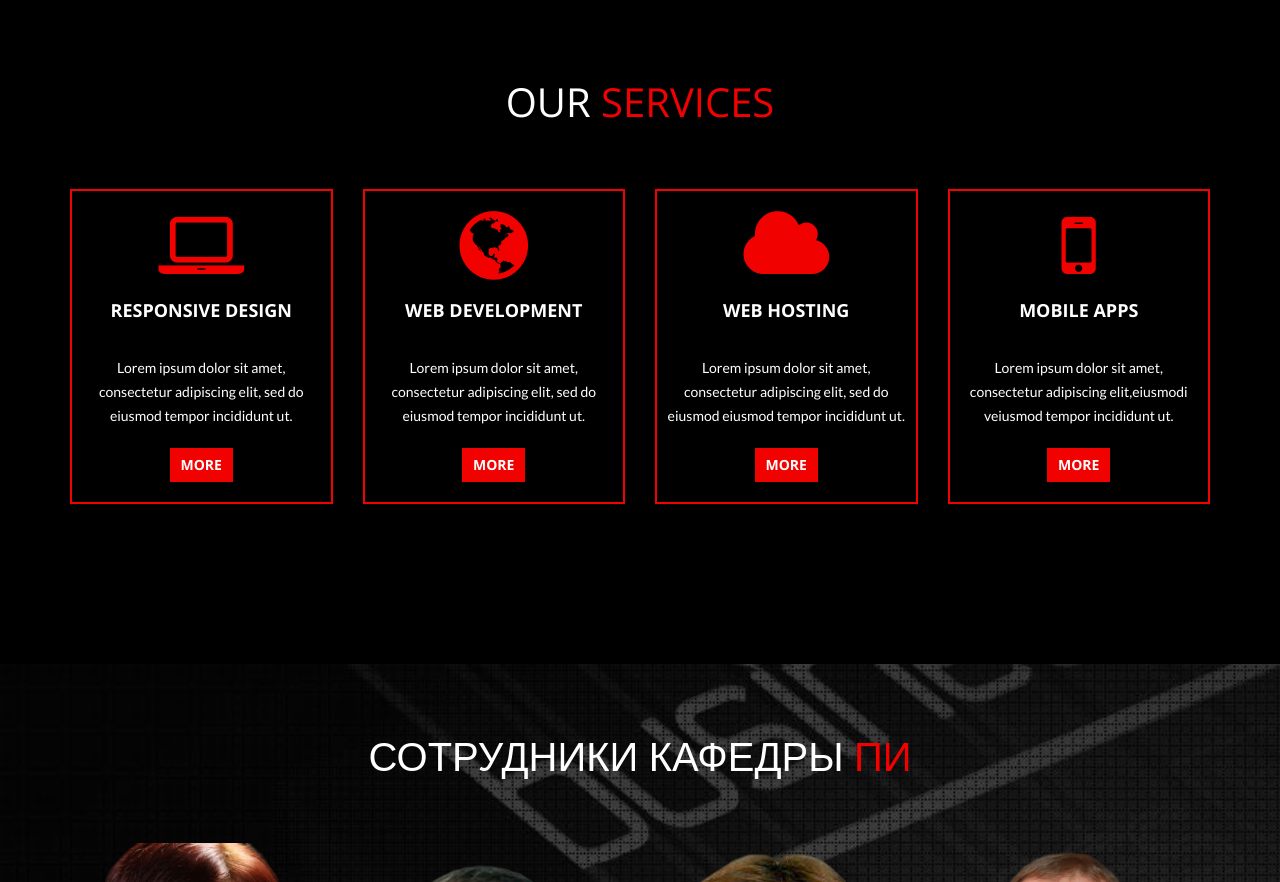
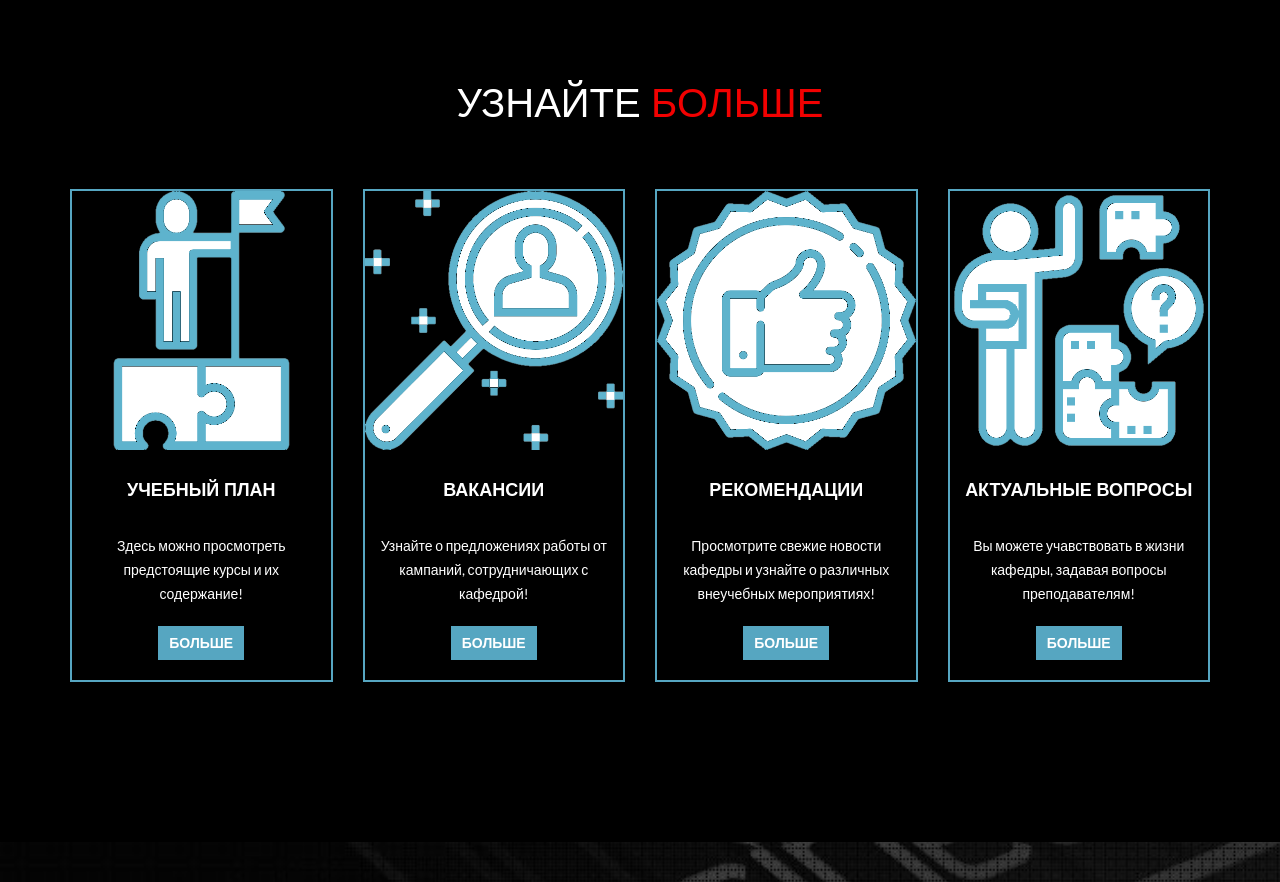
Before and after one commit to BlackJack-hub/Bond_Site, a plain HTML site: page шаблон сайта/index.html in a window 1280 px wide. Shown: the part 700-1582 px from the top of the page. Drawn offline with nearby package versions, Linux system fonts and the light colour scheme; some packages are replaced by stand-ins of ours.

Commit message:
Services done

```diff
--- a/шаблон сайта/index.html
+++ b/шаблон сайта/index.html
@@ -119,12 +119,13 @@
 
 </section>
 <!--SERVICES AREA-->
+<!--DONE!-->
 <section id="service">
 	<div class="container">
 		<div class="row">
 			<div class="col-md-12  wow bounce">
 				<div class="section-heading text-center text-uppercase  wow bounceInUp">
-					<h2>OUR <span>SERVICeS</span></h2>
+					<h2>УЗНАЙТЕ <span>БОЛЬШЕ</span></h2>
 				</div>
 			</div>
 		</div>
@@ -132,49 +133,50 @@
 
 	<div class="container">
 		<div class="row">
-			<div class="col-sm-6 col-md-3  wow bounceIn">
+			<div class="col-sm-6 col-md-3 wow pulse">
 				<div class="single-item text-center">
-					<i class="fa fa-laptop"></i>
-					<h4 class="text-uppercase">Responsive Design</h4>
+					<img src="img/studyplan1.png" alt="">
+					<p></p>
+					<h4 class="text-uppercase">УЧЕБНЫЙ ПЛАН</h4>
 
-					<p>Lorem ipsum dolor sit amet, consectetur adipiscing elit, sed do eiusmod tempor incididunt ut.</p>
-					<a href="#" class="btn btn-red text-uppercase">more</a>
+					<p>Здесь можно просмотреть предстоящие курсы и их содержание!</p>
+					<a href="#" class="btn btn-aqua text-uppercase">больше</a>
+				</div>
+			</div>
+			<div class="col-sm-6 col-md-3 wow shake">
+				<div class="single-item text-center">
+					<img src="img/vacancy.png" alt="">
+					<p></p>
+					<h4 class="text-uppercase">ВАКАНСИИ</h4>
+
+					<p>Узнайте о предложениях работы от кампаний, сотрудничающих с кафедрой!</p>
+					<a href="#" class="btn btn-aqua text-uppercase">больше</a>
 				</div>
 			</div>
 			<div class="col-sm-6 col-md-3 wow bounceInUp">
 				<div class="single-item text-center">
-					<i class="fa fa-globe"></i>
-					<h4 class="text-uppercase">Web Development</h4>
+					<img src="img/recommned1.png" alt="">
+					<p></p>
+					<h4 class="text-uppercase">РЕКОМЕНДАЦИИ</h4>
 
-					<p>Lorem ipsum dolor sit amet, consectetur adipiscing elit, sed do eiusmod tempor incididunt ut.</p>
-					<a href="#" class="btn btn-red text-uppercase">more</a>
+					<p>Просмотрите свежие новости кафедры и узнайте о различных внеучебных мероприятиях!</p>
+					<a href="#" class="btn btn-aqua text-uppercase">больше</a>
 				</div>
 			</div>
-			<div class="col-sm-6 col-md-3 wow pulse">
+			<div class="col-sm-6 col-md-3  wow bounceIn">
 				<div class="single-item text-center">
-					<i class="fa fa-cloud"></i>
-					<h4 class="text-uppercase">Web hosting</h4>
+					<img src="img/question1.png" alt="">
+					<p></p>
+					<h4 class="text-uppercase">АКТУАЛЬНЫЕ ВОПРОСЫ</h4>
 
-					<p>Lorem ipsum dolor sit amet, consectetur adipiscing elit, sed do eiusmod eiusmod tempor incididunt
-						ut.</p>
-					<a href="#" class="btn btn-red text-uppercase">more</a>
-				</div>
-			</div>
-			<div class="col-sm-6 col-md-3 wow shake">
-				<div class="single-item text-center">
-					<i class="fa fa-mobile"></i>
-					<h4 class="text-uppercase">Mobile Apps</h4>
-
-					<p>Lorem ipsum dolor sit amet, consectetur adipiscing elit,eiusmodi veiusmod tempor incididunt
-						ut.</p>
-					<a href="#" class="btn btn-red text-uppercase">more</a>
+					<p>Вы можете учавствовать в жизни кафедры, задавая вопросы преподавателям!</p>
+					<a href="#" class="btn btn-aqua text-uppercase">больше</a>
 				</div>
 			</div>
 		</div>
 	</div>
 </section>
 <!--team section-->
-<!--Test 1-->
 <section id="team">
 	<div class="container">
 		<div class="section-heading text-center text-uppercase wow  wow bounceInRight">
--- a/шаблон сайта/style.css
+++ b/шаблон сайта/style.css
@@ -206,7 +206,7 @@ header .navbar {
 }
 
 .single-item {
-	border: 2px solid #f20101;
+	border: 2px solid #56a6c1;
 	margin-top: 50px;
 	transition: all 0.6s;
 }
@@ -231,6 +231,15 @@ header .navbar {
 	margin-bottom: 20px;
 	padding: 6px 10px;
 	background-color: #f20101;
+	border-radius: 0;
+	font-weight: 700;
+	color: #fff;
+}
+
+.single-item a.btn-aqua {
+	margin-bottom: 20px;
+	padding: 6px 10px;
+	background-color:#56a6c1;
 	border-radius: 0;
 	font-weight: 700;
 	color: #fff;
```
Also changed, not shown: шаблон сайта/img/question1.png (added), шаблон сайта/img/recommned1.png (added), шаблон сайта/img/studyplan1.png (added), шаблон сайта/img/vacancy.png (added).
